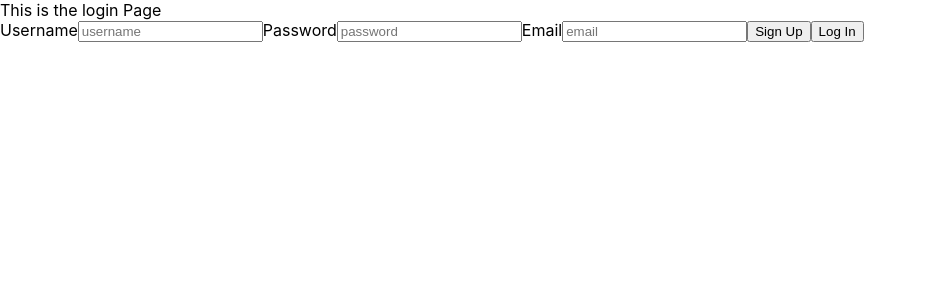
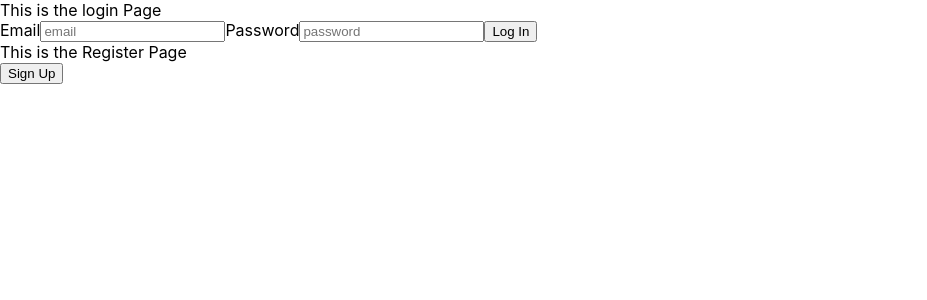
Before and after one commit to Rloui/final_project_client, a React (Create React App) app in the folder trava/: page / in a window 1280 px wide. Shown: the top 300 px of the page, without its empty margins (0-927 px from the left). Built offline with nearby package versions, Linux system fonts and the light colour scheme.

Commit message:
added Register file

```diff
--- a/trava/src/App.js
+++ b/trava/src/App.js
@@ -1,5 +1,6 @@
 import React from 'react'
 import Login from './components/Login'
+import Register from './components/Register'
 
 let BASE_URL = ''
 BASE_URL = 'http://localhost:8000'
@@ -8,9 +9,10 @@ class App extends React.Component {
   constructor(props) {
     super(props)
     this.state = {
-      // username: '',
-      // password: '',
-      // email: ''
+      current_user: {
+        username: '',
+        email: ''
+      }
     }
     this.handleChange = this.handleChange.bind(this)
   }
@@ -25,6 +27,7 @@ class App extends React.Component {
     return (
     <div className='container'>
       <Login baseURL={BASE_URL}/>
+      <Register baseURL={BASE_URL}/>
     </div>
     )
   }
--- a/trava/src/components/Login.jsx
+++ b/trava/src/components/Login.jsx
@@ -47,16 +47,15 @@ export default class Login extends Component {
             <div>
                 This is the login Page
                 <form onSubmit={this.handleSubmit}>
-                    <label htmlFor='username'>Username</label>
-                    <input type="text" placeholder='username' value={this.state.username} onChange={this.handleChange} id='username'/>
-                    <label htmlFor='password'>Password</label>
-                    <input type="password" placeholder='password' value={this.state.password} onChange={this.handleChange} id='password'/>
+                    {/* <label htmlFor='username'>Username</label>
+                    <input type="text" placeholder='username' value={this.state.username} onChange={this.handleChange} id='username'/> */}
                     <label htmlFor='email'>Email</label>
                     <input type="text" placeholder='email' value={this.state.email} onChange={this.handleChange} id='email'/>
 
-                    <button type='submit'>Sign Up</button>
+                    <label htmlFor='password'>Password</label>
+                    <input type="password" placeholder='password' value={this.state.password} onChange={this.handleChange} id='password'/>
+
                     <button type='submit'>Log In</button>
-                    {/* <a href={this.state.searchURL}>link here</a> */}
                 </form>
             </div>
         )
--- /dev/null
+++ b/trava/src/components/Register.jsx
@@ -0,0 +1,34 @@
+import React, { Component } from 'react'
+
+export class Register extends Component {
+    constructor(props) {
+        super(props)
+        this.state = {
+            username: '',
+            password: '',
+            email: '',
+            searchURL: ''
+        }
+        // this.handleChange = this.handleChange.bind(this)
+        // this.handleSubmit = this.handleSubmit.bind(this)
+    }
+    render() {
+        return (
+            <div>
+                This is the Register Page
+                <form onSubmit={this.handleSubmit}>
+                    {/* <label htmlFor='username'>Username</label>
+                    <input type="text" placeholder='username' value={this.state.username} onChange={this.handleChange} id='username'/>
+                    <label htmlFor='password'>Password</label>
+                    <input type="password" placeholder='password' value={this.state.password} onChange={this.handleChange} id='password'/>
+                    <label htmlFor='email'>Email</label>
+                    <input type="text" placeholder='email' value={this.state.email} onChange={this.handleChange} id='email'/> */}
+
+                    <button type='submit'>Sign Up</button>
+                </form>
+            </div>
+        )
+    }
+}
+
+export default Register
```
Also changed, not shown: 1 other file (tests, documents, lock files or other folders).
